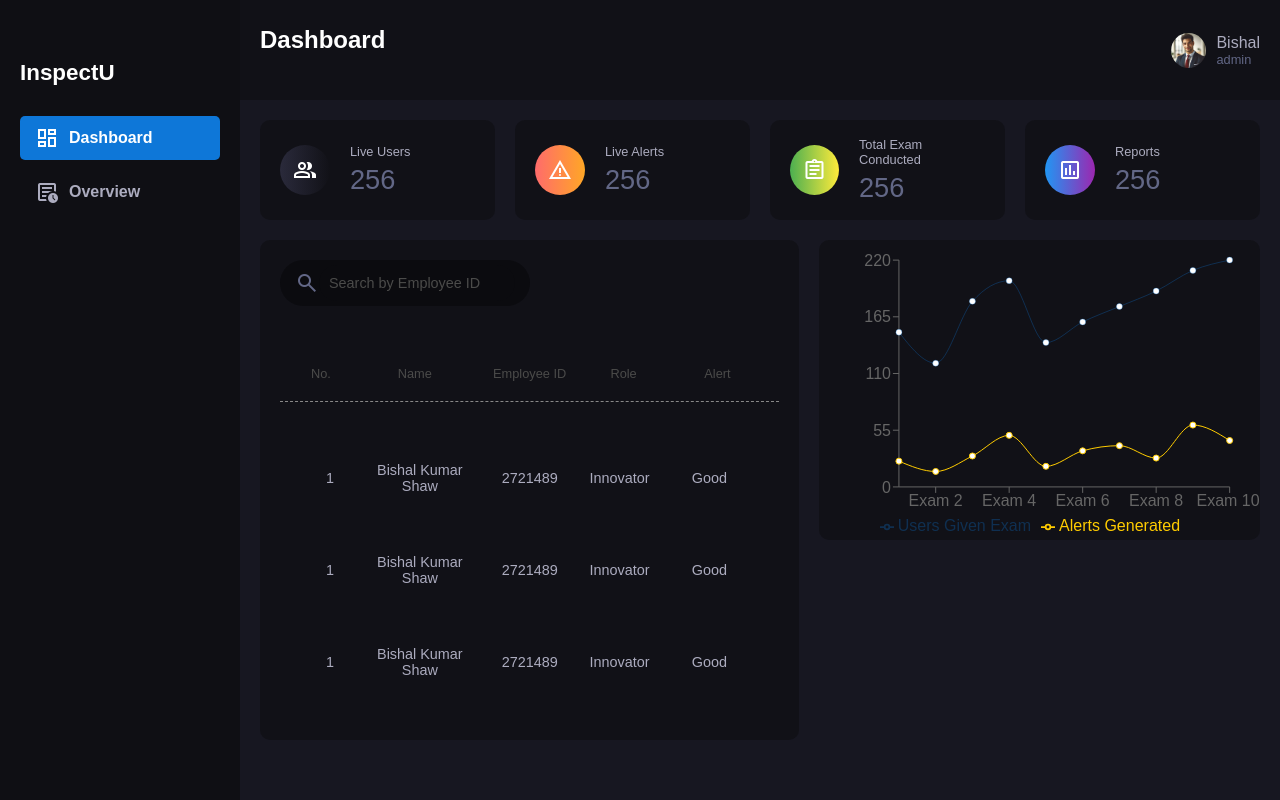
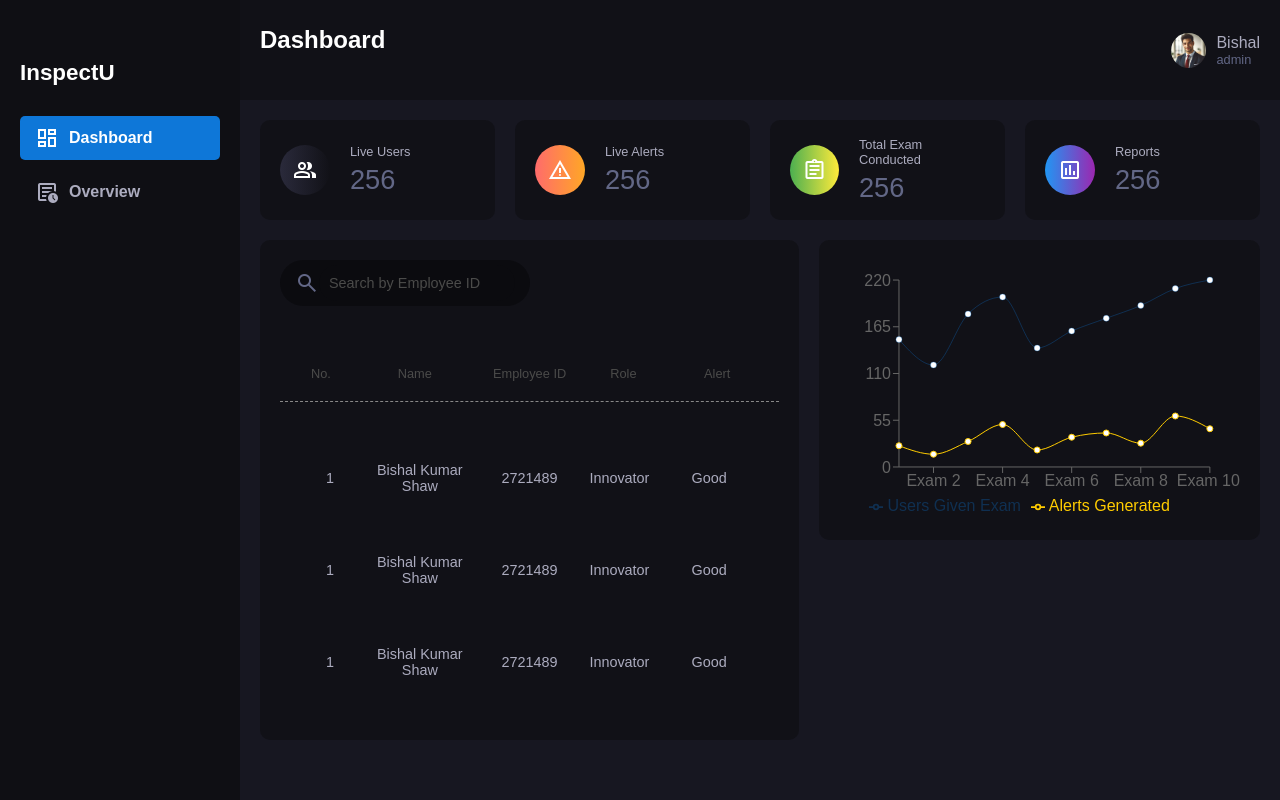
Before and after one commit to BishalKrShaw/InspectU-New-Admin-Page, a React (Vite) app in the folder frontend/: page /admin/dashboard in a window 1280 px wide. Built offline with nearby package versions, Linux system fonts and the light colour scheme.

Commit message:
Admin Dashboard UI done

```diff
--- a/frontend/src/components/admin/Dashboard.css
+++ b/frontend/src/components/admin/Dashboard.css
@@ -73,6 +73,7 @@
 }
 
 #graphs {
+  padding: 20px 20px 20px 0;
   width: 45%;
   height: 300px;
   border-radius: 10px;
```
Also changed, not shown: frontend/src/components/admin/ExamChart.jsx (+71 -0 lines).
